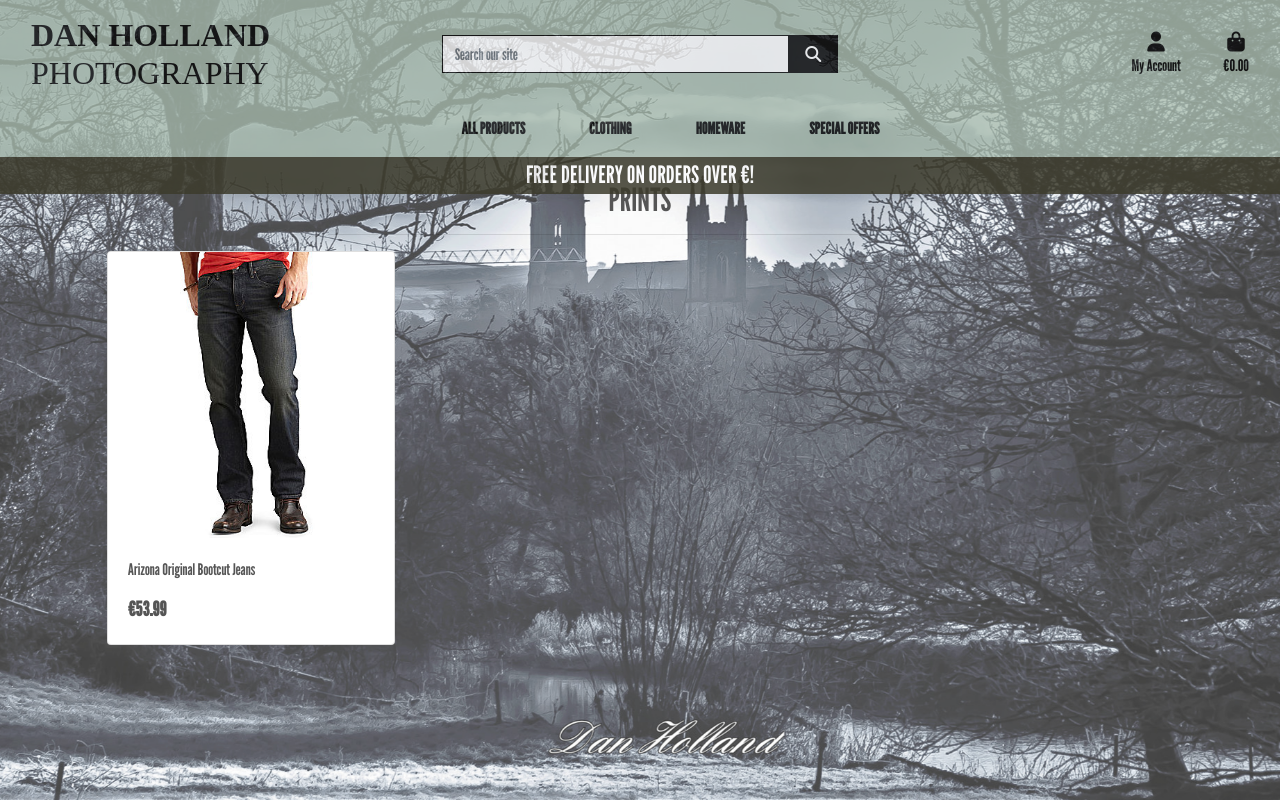
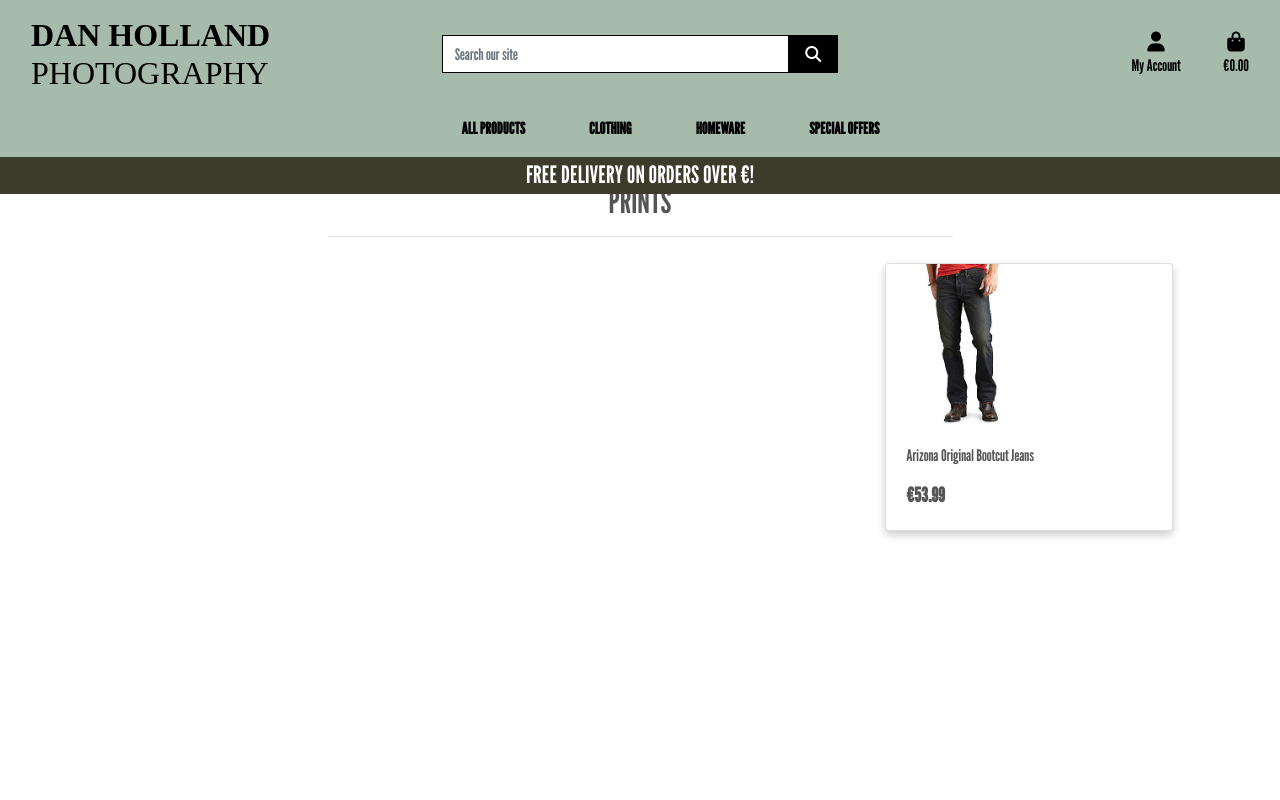
Before and after one commit to MaggieWalsh/Dan_Holland_Photography, a Django app: page /products/ in a window 1280 px wide. Run offline with Django 3.2, Linux system fonts and the light colour scheme; data comes from the database, SQL or seed files in the repository; some libraries are stand-ins or nearby versions; some web fonts are replaced.

Commit message:
Style product cards

```diff
--- a/static/css/base.css
+++ b/static/css/base.css
@@ -24,7 +24,7 @@ body::before {
 /* Opaque background for navigation menu */
 .bg-opaque {
     background-color: #a7bbac;
-    opacity: 0.75;
+    /* opacity: 0.75; */
 }
 
 /* Fix hamburger toggler opacity */
@@ -83,8 +83,53 @@ body::before {
 /* Opaque background for delivery banner */
 .bg-black {
     background-color: #3d3b2c;
-    opacity: 0.85;
+    /* opacity: 0.85; */
 }
+
+.overlay {
+	height: 100%;
+	width: 100%;
+	top: 0;
+	left: 0;
+	position: fixed;
+	background: white;
+    /* add back in if change to solid header etc */
+	/* z-index: -1; */
+}
+
+/* Products Page */
+/* Card styling - https://www.w3schools.com/howto/howto_css_cards.asp */
+.card {
+    /* Add shadows to create the "card" effect */
+    box-shadow: 0 4px 8px 0 rgba(0,0,0,0.2);
+    transition: 0.3s;
+  }
+
+  /* On mouse-over, add a deeper shadow */
+  .card:hover {
+    box-shadow: 0 8px 16px 0 rgba(0,0,0,0.2);
+  }
+
+  /* Add some padding inside the card container */
+  .container {
+    padding: 2px 16px;
+  }
+
+  /* Limit the number of cards to a deck
+https://stackoverflow.com/questions/38895106/how-to-limit-number-of-columns-of-card-deck */
+.card-deck{
+    margin-top: 10px;
+    margin-left: auto;
+    display: grid;
+    grid-template-columns: repeat(auto-fit, minmax(280px, 1fr));
+    grid-gap: .5rem;
+}
+
+/* Try to fix image sizing issues */
+.card-img, .card-img-bottom, .card-img-top {
+    width: 10rem;
+}
+
 
 /* -------------------------------- Media Queries */
 
```
